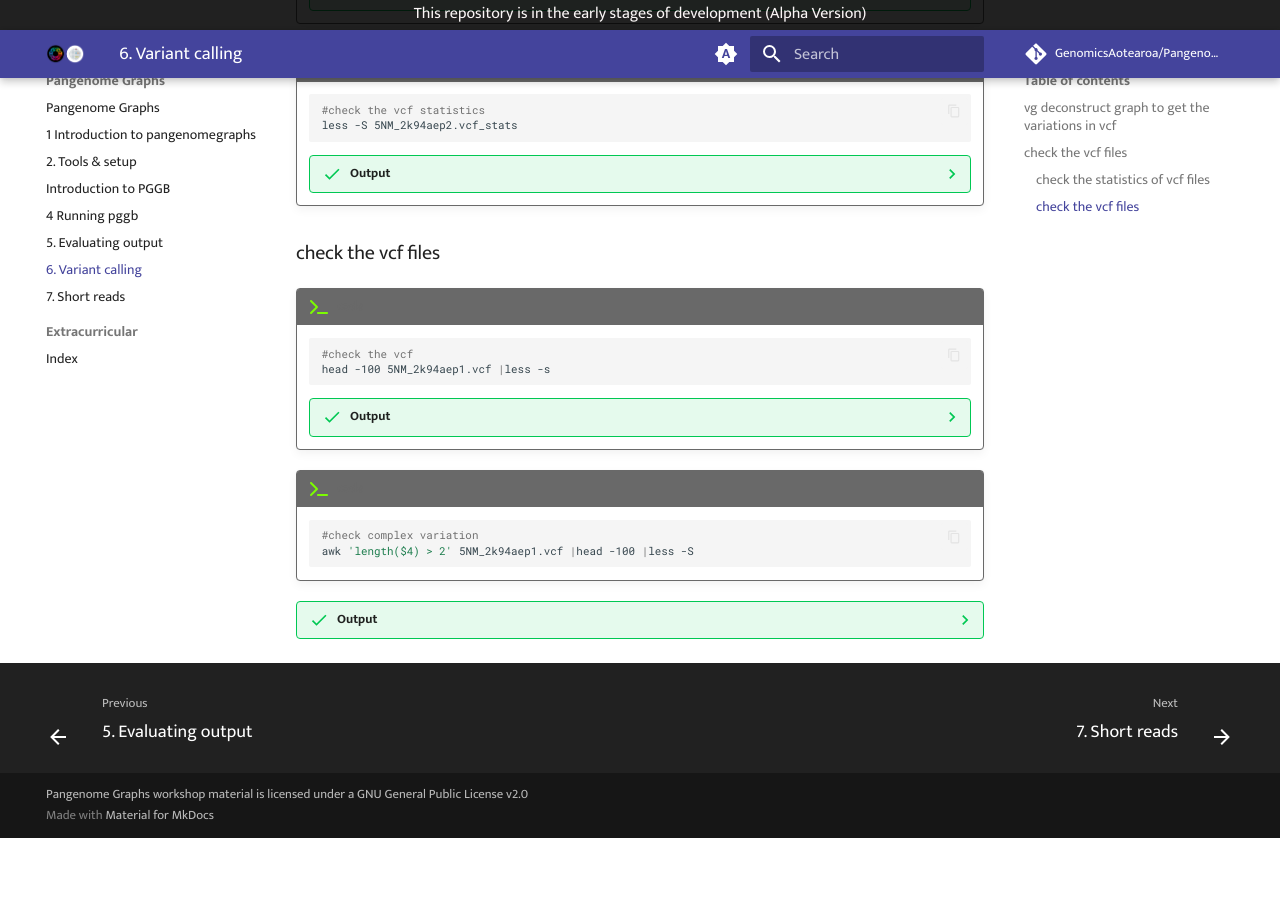
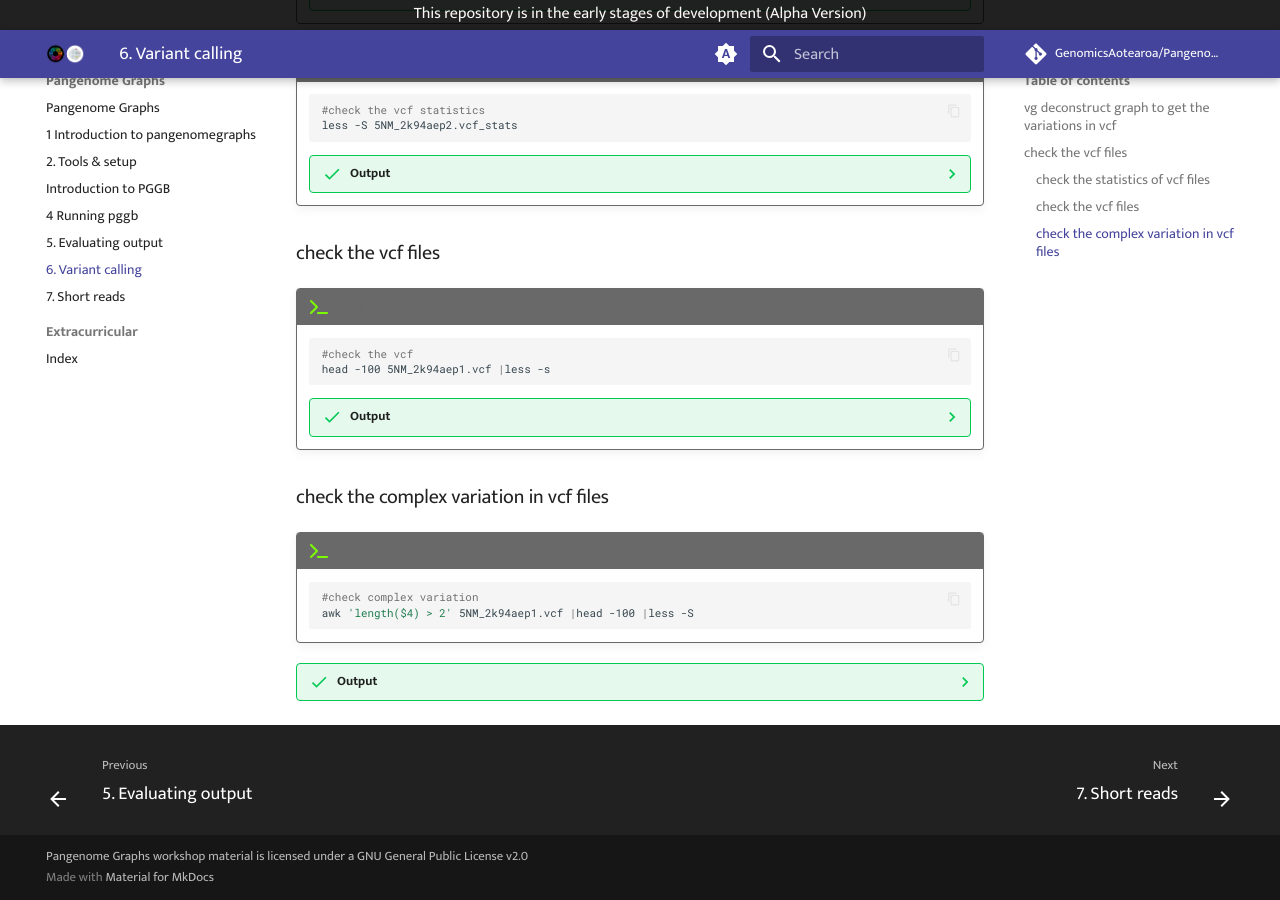
Before and after one commit to GenomicsAotearoa/Pangenome-Graphs-Workshop, an MkDocs documentation site: the page built from docs/6_Variant_calling.md, in a window 1280 px wide and 900 px high, scrolled down 2409 px. Built offline with MkDocs 1.6.1 and Material for MkDocs 9.7.7, drawn with Linux system fonts in a browser that asks for light colours; comment, search, counter and statistics services are not loaded; before the commit the page ends 3247 px from its top, so only the background shows below that.

Commit message:
Update 6_Variant_calling.md

````diff
--- a/docs/6_Variant_calling.md
+++ b/docs/6_Variant_calling.md
@@ -242,7 +242,7 @@ submit the script using the `sbatch` command as follows. Take note of the job ID
         NC_003112.2     1056    >85452>85455    G       A       60      .       AC=1;AF=0.25;AN=4;AT=>85452>85454>85455,>85452>85453>85455;NS=4;LV=0    GT      0       0       1       0
 
         ```
-
+### check the complex variation in vcf files
 !!! terminal "code"
 
     ```bash
````
